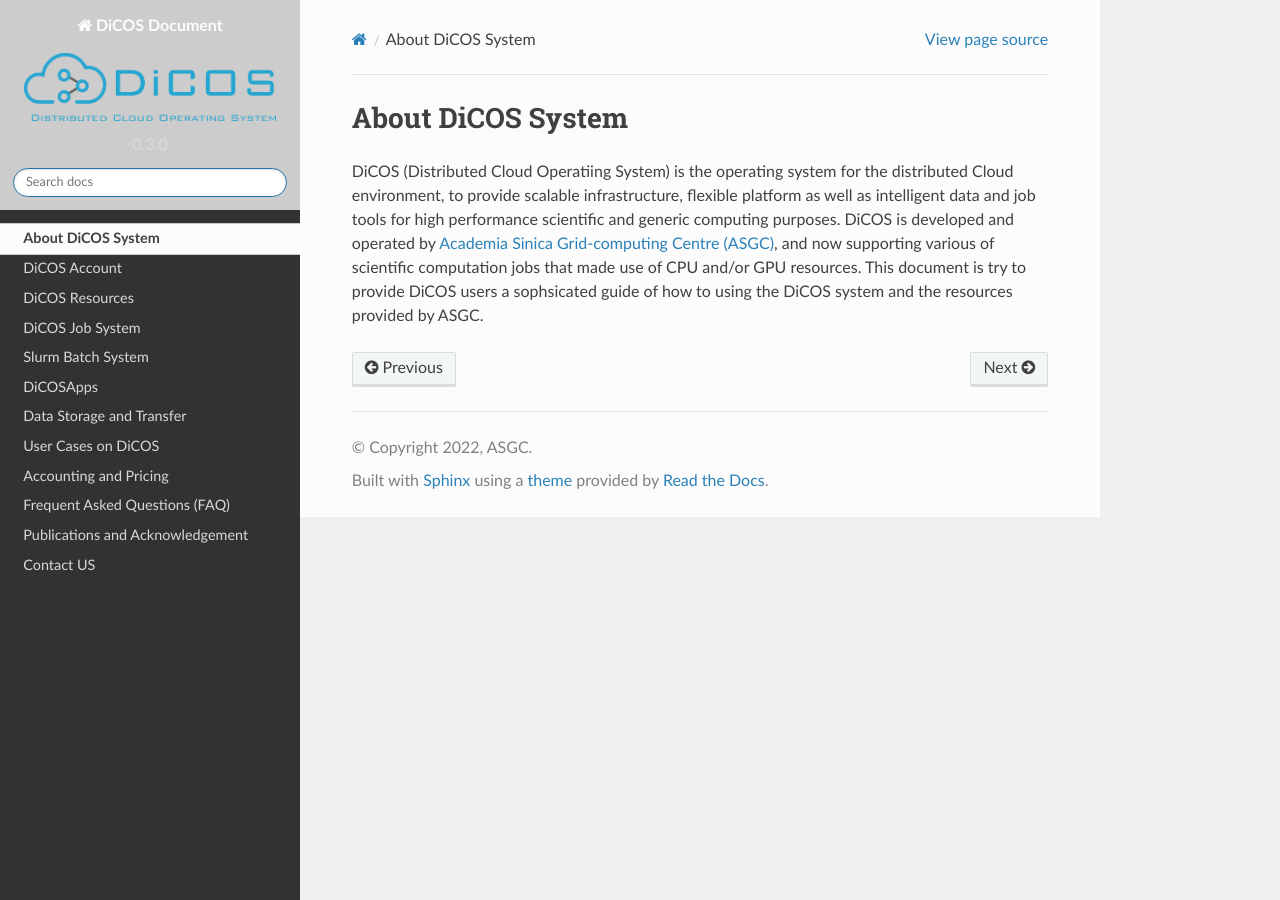
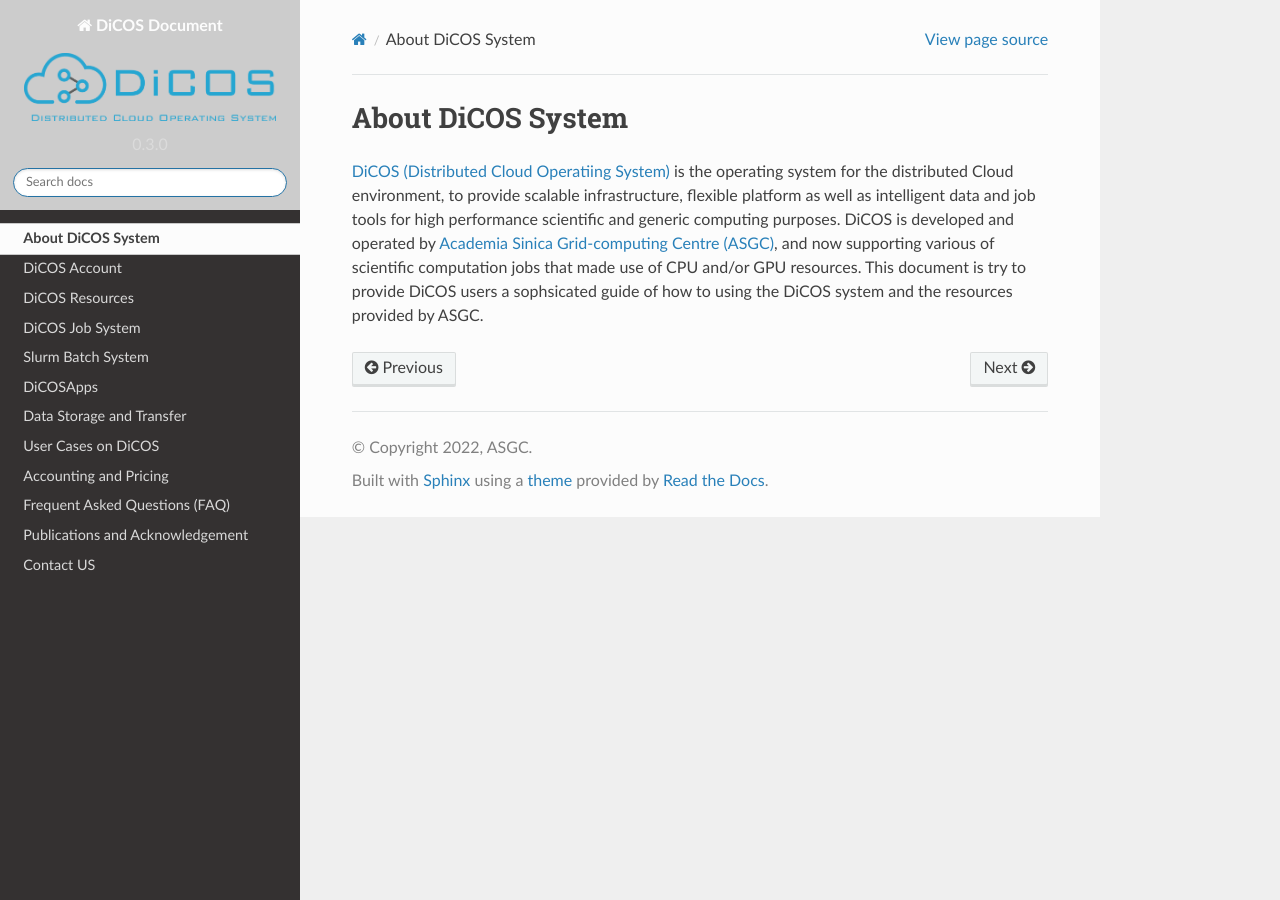
Before and after one commit to ASGCOPS/dicos_document, a Sphinx documentation site: the page built from docs/source/about_dicos.rst, in a window 1280 px wide. Built offline with Sphinx 7.4.7 and the Read the Docs theme 2.0.0, drawn with Linux system fonts in a browser that asks for light colours; some of the changed lines change nothing that is shown.

Commit message:
Edit about_dicos.rst

```diff
--- a/docs/source/about_dicos.rst
+++ b/docs/source/about_dicos.rst
@@ -2,4 +2,4 @@
 About DiCOS System
 *********************
 
-DiCOS (Distributed Cloud Operatiing System) is the operating system for the distributed Cloud environment, to provide scalable infrastructure, flexible platform as well as intelligent data and job tools for high performance scientific and generic computing purposes. DiCOS is developed and operated by `Academia Sinica Grid-computing Centre (ASGC) <https://www.twgrid.org>`_, and now supporting various of scientific computation jobs that made use of CPU and/or GPU resources. This document is try to provide DiCOS users a sophsicated guide of how to using the DiCOS system and the resources provided by ASGC.
+`DiCOS (Distributed Cloud Operatiing System) <https://dicos.grid.sinica.edu.tw>`_ is the operating system for the distributed Cloud environment, to provide scalable infrastructure, flexible platform as well as intelligent data and job tools for high performance scientific and generic computing purposes. DiCOS is developed and operated by `Academia Sinica Grid-computing Centre (ASGC) <https://www.twgrid.org>`_, and now supporting various of scientific computation jobs that made use of CPU and/or GPU resources. This document is try to provide DiCOS users a sophsicated guide of how to using the DiCOS system and the resources provided by ASGC.
```
